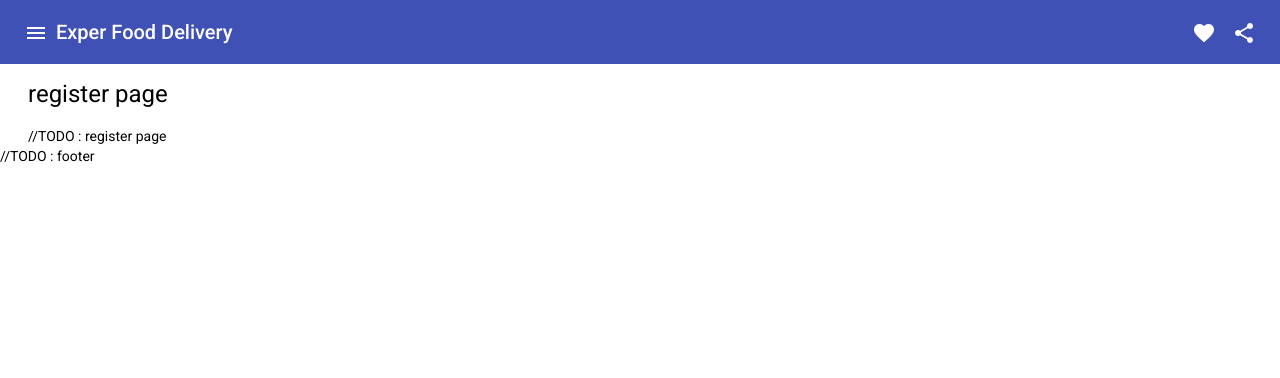
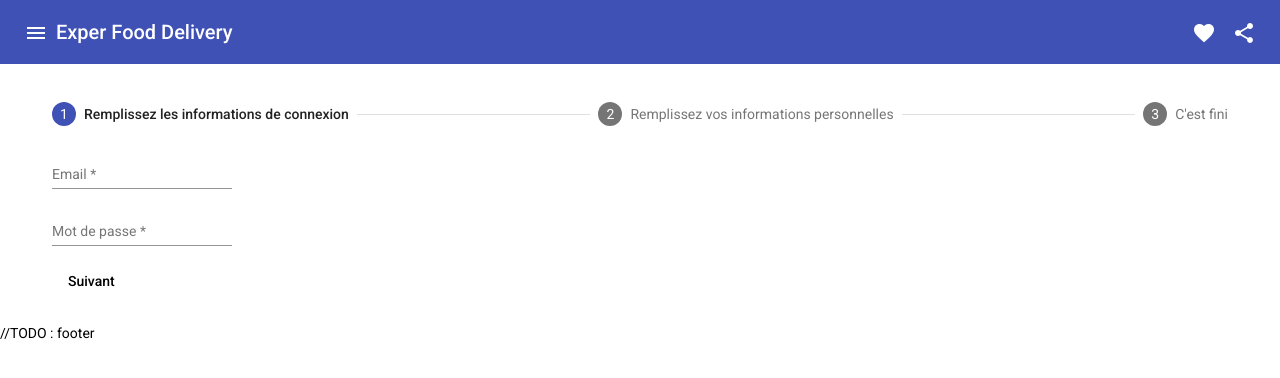
Before and after one commit to adnan974/ExperFoodDelivery, an Angular app: page /register in a window 1280 px wide. Shown: the top 378 px of the page. Built offline with nearby package versions, Linux system fonts and the light colour scheme.

Commit message:
mise en page du formulaire d'inscription

```diff
--- a/src/app/public/register-page/register-page.component.html
+++ b/src/app/public/register-page/register-page.component.html
@@ -1,3 +1,69 @@
-<h1>register page</h1>
+<mat-horizontal-stepper linear #stepper>
+  <mat-step [stepControl]="firstFormGroup" [editable]="isEditable">
+    <form [formGroup]="registerLoginForm" (ngSubmit)="RegisterLogin()">
+      <ng-template matStepLabel>Remplissez les informations de connexion</ng-template>
+      <div>
+        <mat-form-field>
+          <mat-label>Email</mat-label>
+          <input matInput formControlName="emailCtrl" placeholder="Email" required>
+        </mat-form-field>
+      </div>
+      <mat-form-field>
+        <mat-label>Mot de passe</mat-label>
+        <input matInput formControlName="passwordCtrl" placeholder="Mot de passe" required>
+      </mat-form-field>
+      <div>
+        <button mat-button matStepperNext>Suivant</button>
+      </div>
+    </form>
+  </mat-step>
+  <mat-step [stepControl]="secondFormGroup" [editable]="isEditable">
+    <form [formGroup]="registerInfoGroup" (ngSubmit)="Register()">
+      <ng-template matStepLabel>Remplissez vos informations personnelles</ng-template>
+      <div>
+        <mat-form-field>
+          <mat-label>Nom</mat-label>
+          <input matInput formControlName="lastNameCtrl" placeholder="Nom" required>
+        </mat-form-field>
+      </div>
+      <div>
+        <mat-form-field>
+          <mat-label>Prénom</mat-label>
+          <input matInput formControlName="firstNameCtrl" placeholder="Prénom" required>
+        </mat-form-field>
+      </div>
+      <div>
+        <mat-form-field>
+          <mat-label>Adresse</mat-label>
+          <input matInput formControlName="addressCtrl" placeholder="Ex. 1 Main St, New York, NY" required>
+        </mat-form-field>
+      </div>
+      <div>
+        <mat-form-field>
+          <mat-label>Ville</mat-label>
+          <input matInput formControlName="cityCtrl" placeholder="Ville" required>
+        </mat-form-field>
+      </div>
+      <div>
+        <mat-form-field class="example-full-width">
+          <mat-label>Code Postal</mat-label>
+          <input matInput formControlName="cpCtrl" #postalCode maxlength="5" placeholder="Ex. 94105" value="94043">
+          <mat-hint align="end">{{postalCode.value.length}} / 5</mat-hint>
+        </mat-form-field>
+      </div>
 
-//TODO : register page
+        <div>
+          <button mat-button matStepperPrevious>Retour</button>
+          <button mat-button matStepperNext>Suivant</button>
+        </div>
+    </form>
+  </mat-step>
+  <mat-step>
+    <ng-template matStepLabel>C'est fini</ng-template>
+    <p>Vous avez terminé.</p>
+    <div>
+      <button mat-button matStepperPrevious>Retour</button>
+      <button mat-button (click)="stepper.reset()">Suivant</button>
+    </div>
+  </mat-step>
+</mat-horizontal-stepper>
--- a/src/app/public/register-page/register-page.component.ts
+++ b/src/app/public/register-page/register-page.component.ts
@@ -1,4 +1,5 @@
 import { Component, OnInit } from '@angular/core';
+import { FormBuilder, FormGroup, Validators } from '@angular/forms';
 
 @Component({
   selector: 'efd-register-page',
@@ -6,10 +7,33 @@ import { Component, OnInit } from '@angular/core';
   styleUrls: ['./register-page.component.scss']
 })
 export class RegisterPageComponent implements OnInit {
-
-  constructor() { }
+  firstFormGroup: FormGroup;
+  secondFormGroup: FormGroup;
+  registerLoginForm: FormGroup;
+  registerInfoGroup: FormGroup;
+  isEditable = true;
+  constructor(private fb: FormBuilder) { }
 
   ngOnInit(): void {
+    this.registerLoginForm = this.fb.group({
+      emailCtrl: ['', Validators.required],
+      passwordCtrl: ['', Validators.required]
+    });
+    this.registerInfoGroup = this.fb.group({
+      lastNameCtrl: ['', Validators.required],
+      firstNameCtrl: ['', Validators.required],
+      addressCtrl: ['', Validators.required],
+      cityCtrl: ['', Validators.required],
+      cpCtrl: ['', Validators.required]
+
+    });
+  }
+  RegisterLogin() {
+
+  }
+
+  Register() {
+
   }
 
 }
```
Also changed, not shown: src/app/style/style.module.ts (+5 -2 lines), 1 other file (tests, documents, lock files or other folders).
